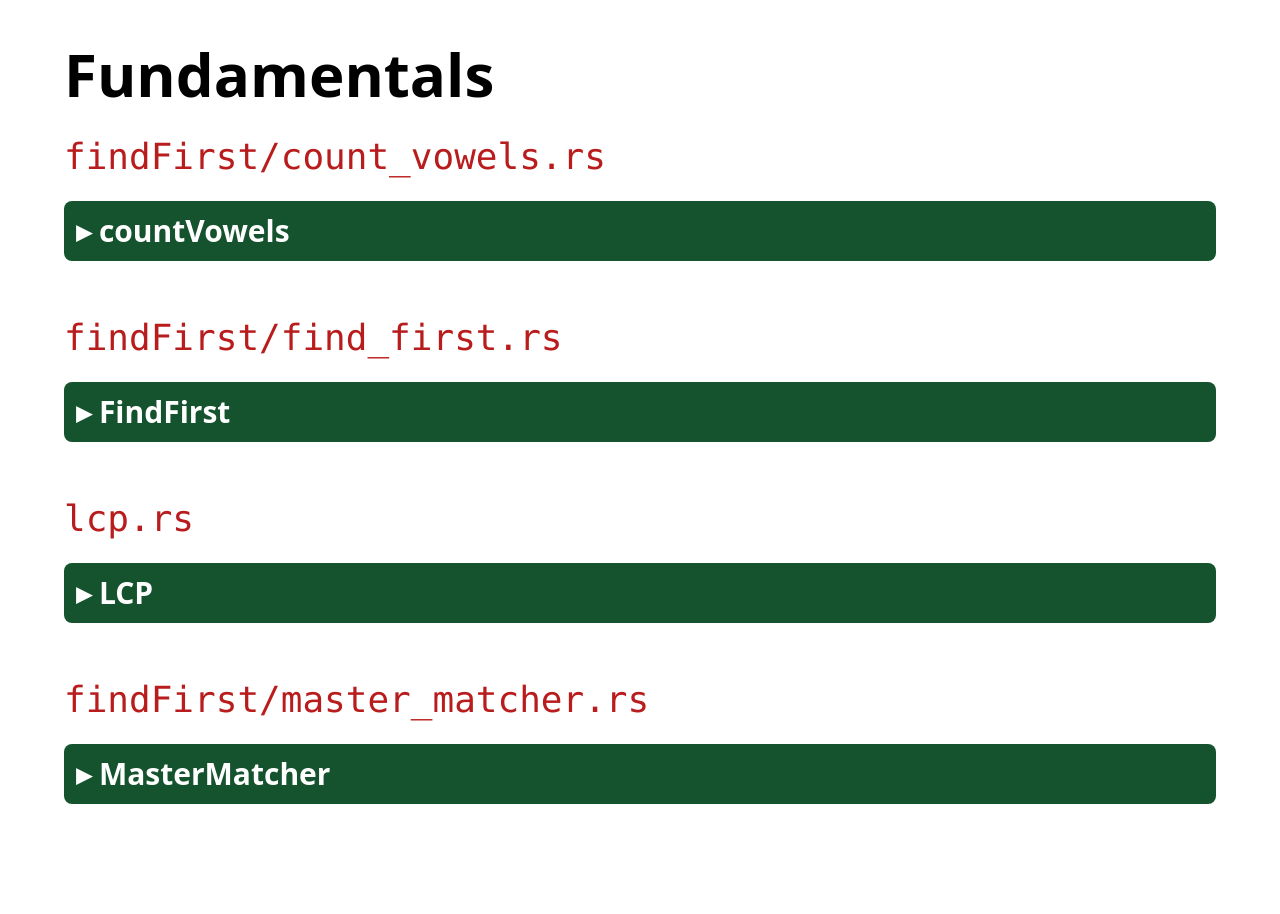
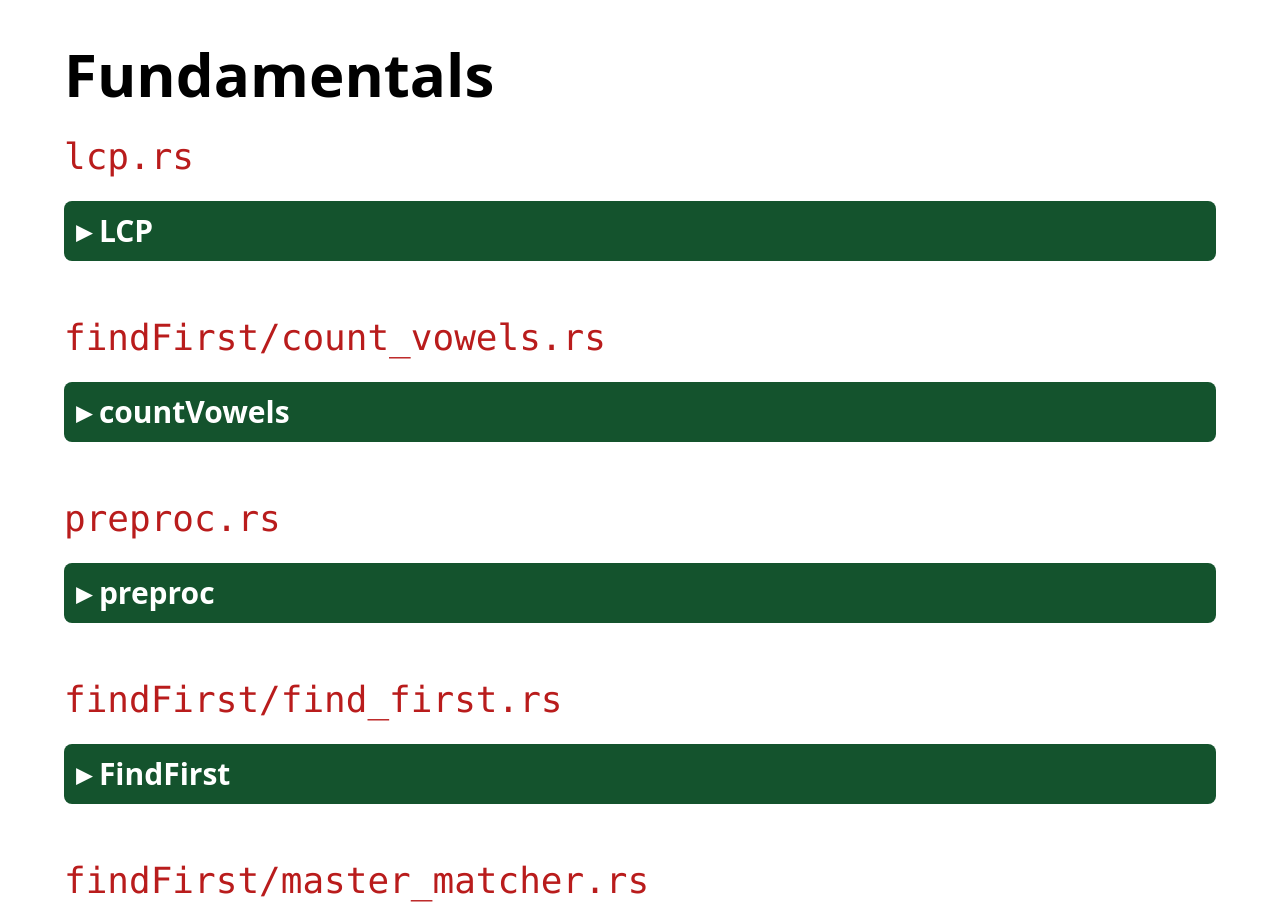
Before and after one commit to Gaspardcode/EPIRS-help, a React (Vite) app: page / in a window 1280 px wide. Shown: the part 920-1834 px from the top of the page. Built offline with nearby package versions, Linux system fonts and the light colour scheme.

Commit message:
feat(preproc): new exo

```diff
--- a/src/subject/FundamentalsSection.jsx
+++ b/src/subject/FundamentalsSection.jsx
@@ -2,7 +2,7 @@ import React from "react";
 import Toggle from "../components/Toggle.jsx";
 import P from "../components/P.jsx";
 import CodeBlock from "../components/CodeBlock.jsx";
-import { HelpMessage, PrototypeMessage, TestMessage } from "../components/HighlightedMessage.jsx";
+import { HelpMessage, PrototypeMessage, TestMessage, WarningMessage } from "../components/HighlightedMessage.jsx";
 import Code from "../components/Code.jsx";
 
 function FundamentalsSection() {
@@ -10,9 +10,10 @@ function FundamentalsSection() {
         <>
             <section className="w-full px-16 py-8">
                 <h2 className="text-6xl font-bold pb-4">Fundamentals</h2>
+                <LcsPart />
                 <CountVowels />
+                <Preproc />
                 <FindFirst />
-                <LcsPart />
                 <MasterMatcher />
             </section>
         </>
@@ -95,7 +96,27 @@ mod lcp_test {
         </section>
     );
 }
+function Preproc() {
+    return (
+        <section className="w-full py-4">
+            <h3 className="text-4xl text-red-500"><Code>preproc.rs</Code></h3>
+            <Toggle title="preproc" color={"fundamentals"}>
+                <P> Here you must mimic a simplified behavior of the preprocessor and remove all comments from the given string.
+                    We arbitrarily define a comment as a sequence of character beginning with '#' and ending with a newline.
+                    </P>
+                <PrototypeMessage>
+                    <CodeBlock language="language-rust">
+                        {` pub fn preproc(s: String) -> String {/*TODO*/}`}
+                    </CodeBlock>
+                </PrototypeMessage>
+                <WarningMessage>
+                <P>A nice challenge would be to make this function without if/else. Use <a className="text-green-700" href="https://doc.rust-lang.org/book/ch19-03-pattern-syntax.html">pattern matching </a>instead.</P>
+                </WarningMessage>
 
+            </Toggle>
+        </section>
+    );
+}
 function CountVowels() {
     return (
         <section className="w-full py-4">
--- a/src/subject/IntroductionSection.jsx
+++ b/src/subject/IntroductionSection.jsx
@@ -23,7 +23,7 @@ function Consignes() {
         <Toggle title="Consignes" color="info">
             <P>Voici un TP de soutien, vous étant proposé pour préparer l'exam. Ce TP est surement plus dur que votre examen a venir.</P>
             <div className="h-4" />
-            <P>La partie Fondamentaux de ce TP est réalisable en 1 à 2 heures. Nous nous attendons à ce que vous ayez au moins (ou presque) fini les Fondamentaux avant votre code review.</P>
+            <P>La partie Fondamentaux de ce TP est réalisable en 1 à 2 heures. Nous nous attendons à ce que vous ayez au moins fini les 3 premiers exos avant votre code review.</P>
             <div className="h-4" />
             <P>Bon TP et n'hésitez pas à poser des questions au besoin, d'abord à Claude, puis sur discord.</P>
         </Toggle>
```
